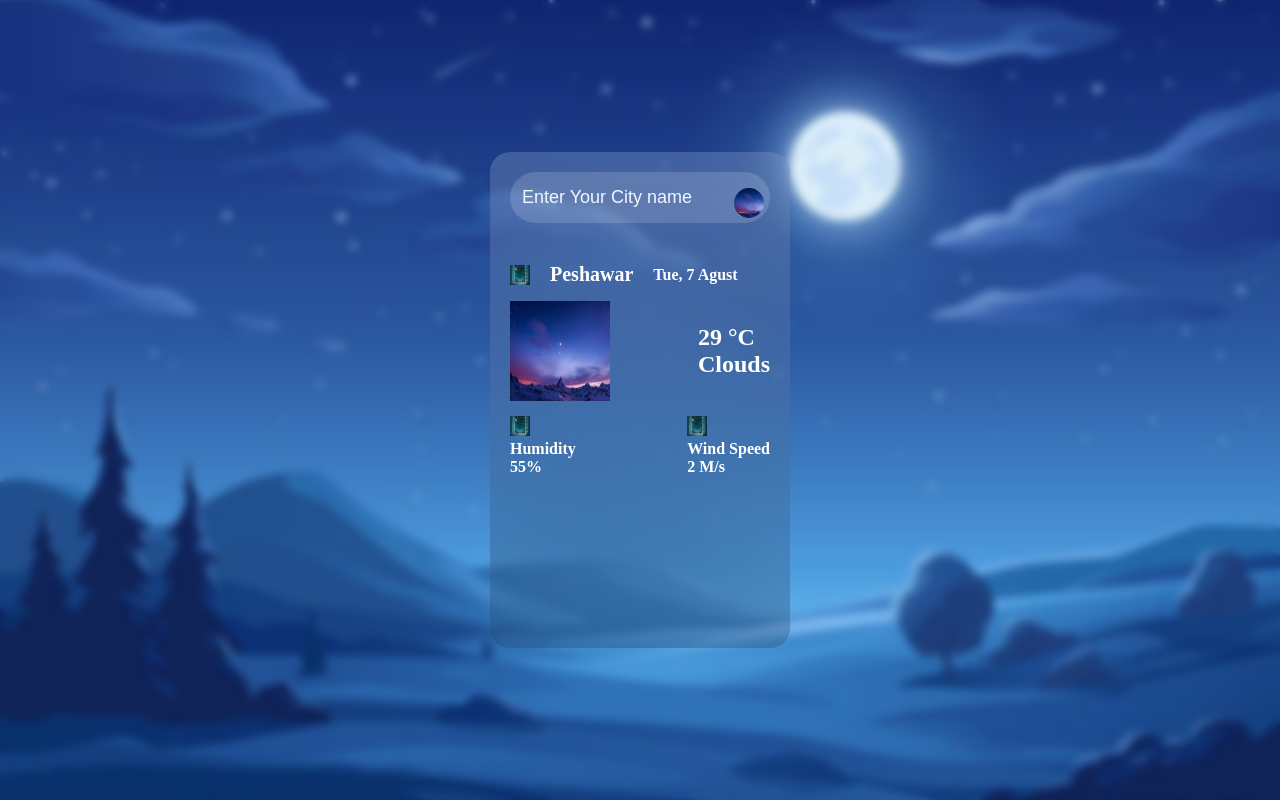
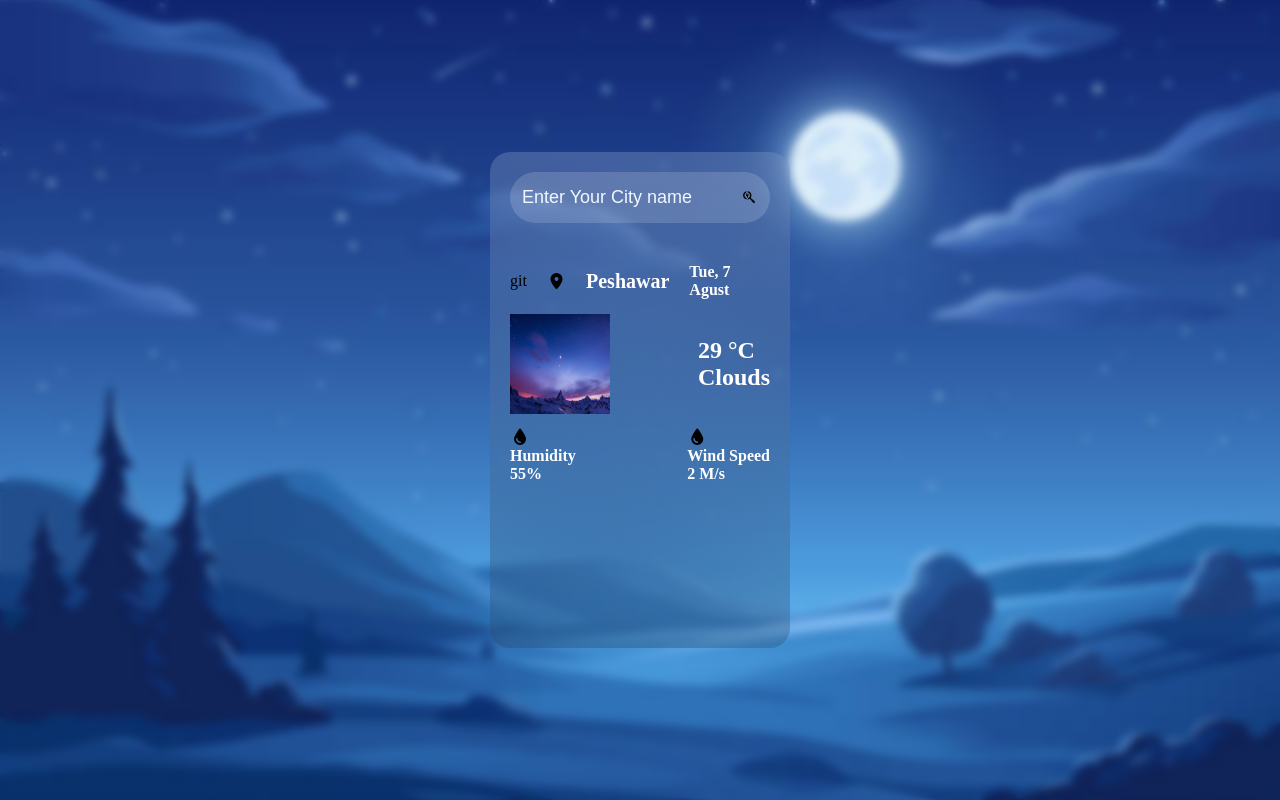
Before and after one commit to shahzaibzaman567/wheather-website, a plain HTML site: page index.html in a window 1280 px wide. Drawn offline with Linux system fonts and the light colour scheme.

Commit message:
add font awesome icons

```diff
--- a/index.html
+++ b/index.html
@@ -5,6 +5,7 @@
     <meta charset="UTF-8">
     <meta name="viewport" content="width=device-width, initial-scale=1.0">
     <title>Document</title>
+    <link rel="stylesheet" href="https://cdnjs.cloudflare.com/ajax/libs/font-awesome/7.0.0/css/all.min.css" integrity="sha512-DxV+EoADOkOygM4IR9yXP8Sb2qwgidEmeqAEmDKIOfPRQZOWbXCzLC6vjbZyy0vPisbH2SyW27+ddLVCN+OMzQ==" crossorigin="anonymous" referrerpolicy="no-referrer" />
     <link rel="stylesheet" href="./style.css">
     <link rel="stylesheet" href="./style2.css">
 </head>
@@ -14,13 +15,15 @@
         <header class="input-container">
             <form action="">
                 <input type="text" class="cities" placeholder="Enter Your City name">
-                <button type="submit" class="search-btn"></button>
+                <button type="submit" class="search-btn">
+
+<i class="fa-brands fa-searchengin"></i></button>
             </form>
         </header>
         <section class="wheather-info">
             <div class="location-data">
                 <div class="location">
-                    <img src="./pic/WINDOW-HILLS.jpg" alt="location" height="20" width="20px">
+git<i class="fa-solid fa-location-dot"></i>
                     <h4 class="coutnry-text">
                         Peshawar
                     </h4>
@@ -43,7 +46,7 @@
         <div class="condition-container">
 
             <div class="condtion">
-            <img src="./pic/WINDOW-HILLS.jpg" alt="" height="20" width="20">
+            <i class="fa-solid fa-droplet"></i>
             <h5 class="regular-text">
                 Humidity
             </h5>
@@ -53,7 +56,7 @@
         </div>
 
         <div class="condtion">
-            <img src="./pic/WINDOW-HILLS.jpg" alt="" height="20" width="20">
+<i class="fa-solid fa-droplet"></i>
             <h5 class="regular-text">
                Wind Speed
             </h5>
--- a/style2.css
+++ b/style2.css
@@ -42,14 +42,14 @@
 
 .search-btn {
     position: absolute;
-    background-image: url('./pic/HIIL-PURPLE-SKY.jpg');
     background-size: cover;
     width: 30px;
     height: 30px;
     right: 6px;
-    top: 21%;
+    top: 14%;
     border: transparent;
     border-radius: 100%;
+    background: transparent;
     cursor: pointer;
 }
 
@@ -64,9 +64,9 @@ h1{
 padding-left: 10px;
 }
 /* Section  of   wheather   data */
-.wheather-info{
+/* .wheather-info{ */
 
-}
+/* } */
 
 /* Location img and text     */
 .location{
```
Also changed, not shown: pic/download.jpg (added), pic/sun-with-clouds.jpg (added), pic/sun.jpg (added).
